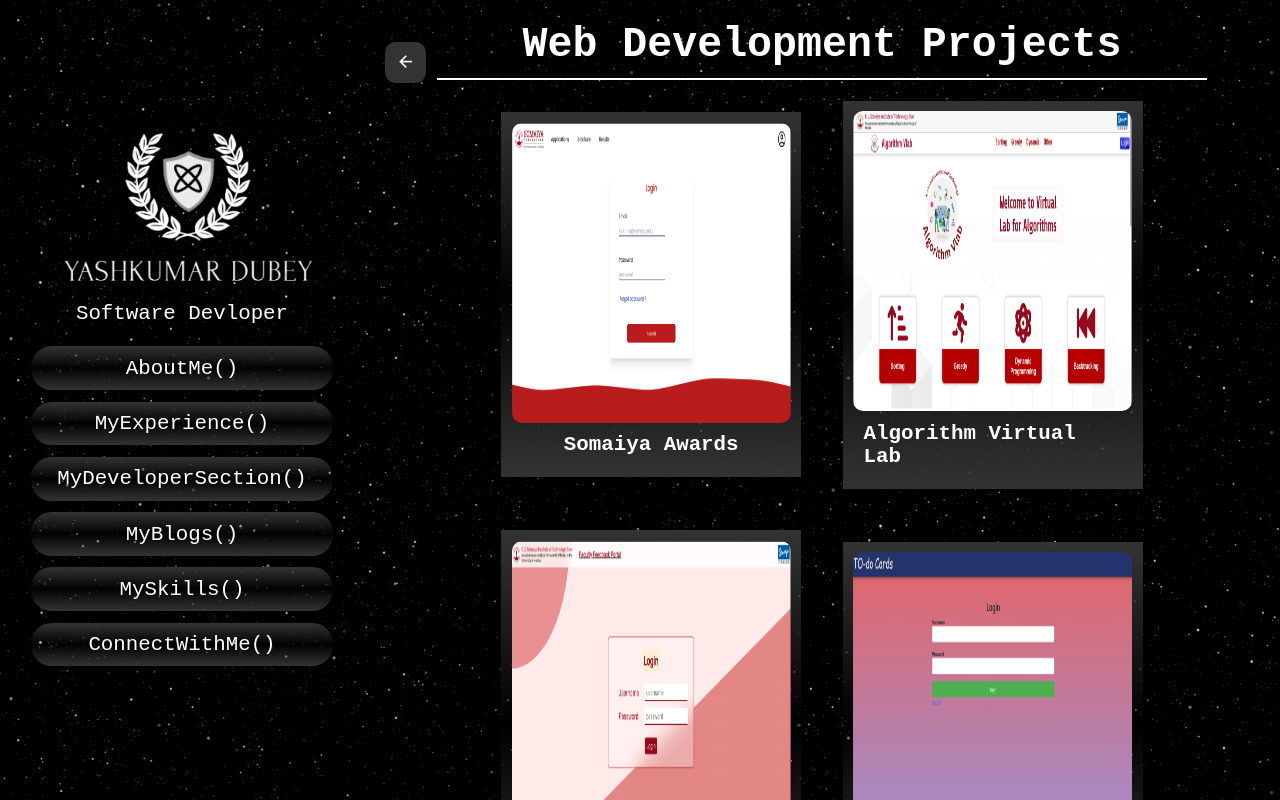
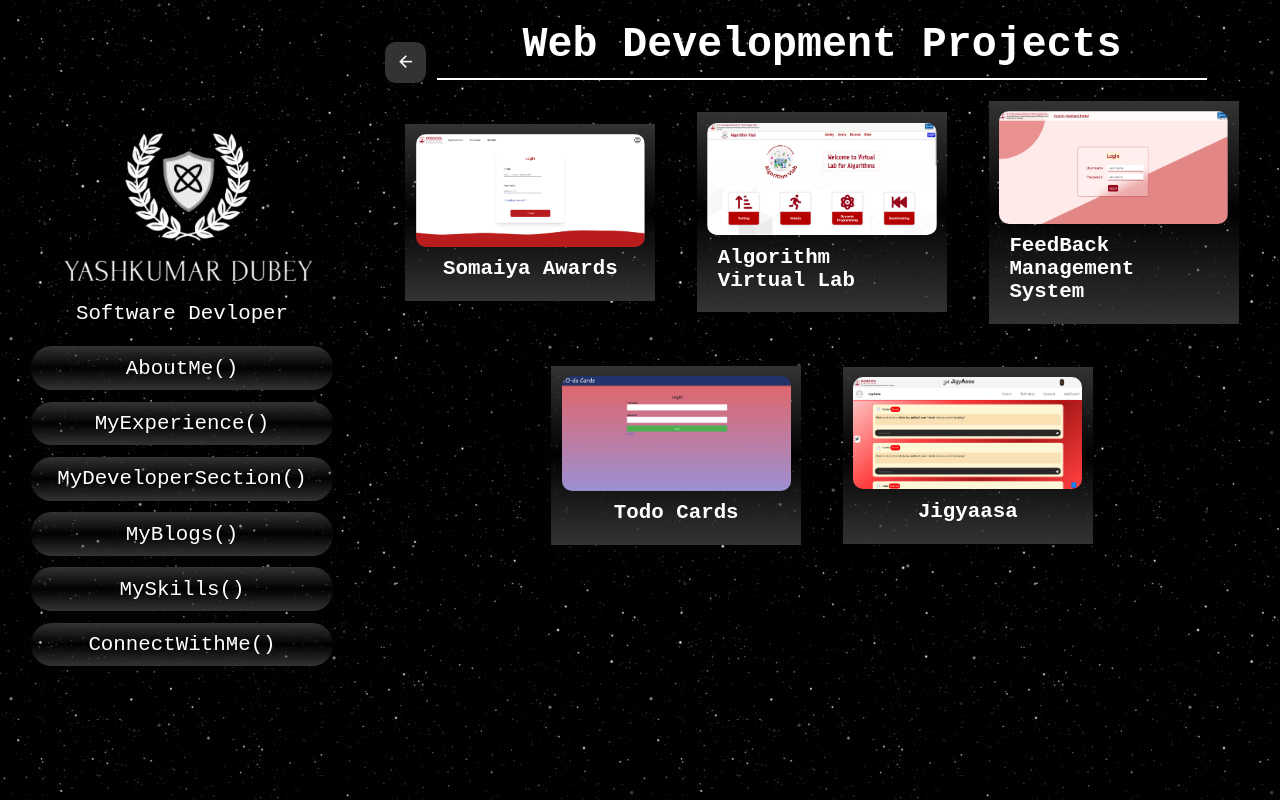
Before and after one commit to YashAPro1/MyPortfolio, a React (Create React App) app: page /MyPortfolio/web in a window 1280 px wide. Shown: the top 800 px of the page. Built offline with nearby package versions, Linux system fonts and the light colour scheme.

Commit message:
Updated new blog

```diff
--- a/src/App.css
+++ b/src/App.css
@@ -598,12 +598,13 @@ td {
     display: flex;
     flex-wrap: wrap;
     flex-direction: row;
-    width: 300px;
+    width: 250px;
+    /* height: 250px; */
     /* background-color: #333; */
     padding: 1rem;
     background: linear-gradient(#333,transparent,#333);
     color: white;
-    font-size: 2rem;
+    font-size: 1.5rem;
     /* height: 500px; */
 
 }
@@ -694,6 +695,7 @@ td {
     border-radius: 1rem;
     display: flex;
     justify-content: center;
+    text-align: center;
 }
 .colskill .contents .box:hover {
     /* box-shadow: 0px 3px 20px 0px #ccc; */
@@ -760,7 +762,8 @@ td {
 
 .contac{
     width: 100%;
-    height: 75vh;
+    /* height: 75vh; */
+    margin-top: 5rem;
     display: flex;
     justify-content: center;
     align-items: center;
@@ -771,7 +774,7 @@ td {
 }
 
 .direct-contact-container {
-    max-width: 400px;
+    /* max-width: 400px; */
   }
 
 
@@ -1080,7 +1083,7 @@ td {
             grid-template-columns: 1fr 1fr;
         }
         #Projects .sect .box {
-            width: 250px;
+            width: 100%;
 
         }
         .homeImg img {
--- a/src/components/Blogs.jsx
+++ b/src/components/Blogs.jsx
@@ -5,7 +5,7 @@ import Auto from '../assets/automated_mail.jpg';
 import Card from './Cards';
 import mlimg from "../assets/ml.jpeg"
 import cicd from "../assets/cicd.jpeg"
-
+import rlhf from "../assets/rlhf.jpeg"
 import {motion} from 'framer-motion';
 
 
@@ -26,6 +26,11 @@ export default function Blogs() {
                     imgsrc={cicd}
                     ssrc='https://blogwithdubey.hashnode.dev/automating-with-cicd-pipeline'
                 />
+                <Card
+                    name='Reinforcement Learning with Human Feedback'
+                    imgsrc={rlhf}
+                    ssrc='https://blogwithdubey.hashnode.dev/reinforcement-learning-with-human-feedback-rlhf'
+                />
             </div>
         </section>
     </motion.div>
--- a/src/components/Cards.jsx
+++ b/src/components/Cards.jsx
@@ -11,7 +11,7 @@ export default function Cards(props) {
     <a href={props.ssrc} target='_blank'>
       <motion.div  className="box" >
 
-        <img src={props.imgsrc} className="img1" alt="" style={{width:'100%',height:'300px'}}/>
+        <img src={props.imgsrc} className="img1" alt="" style={{width:'100%'}}/>
         <h3 className= "boxh">{props.name}</h3>
 
       </motion.div >
```
Also changed, not shown: src/assets/rlhf.jpeg (added).
